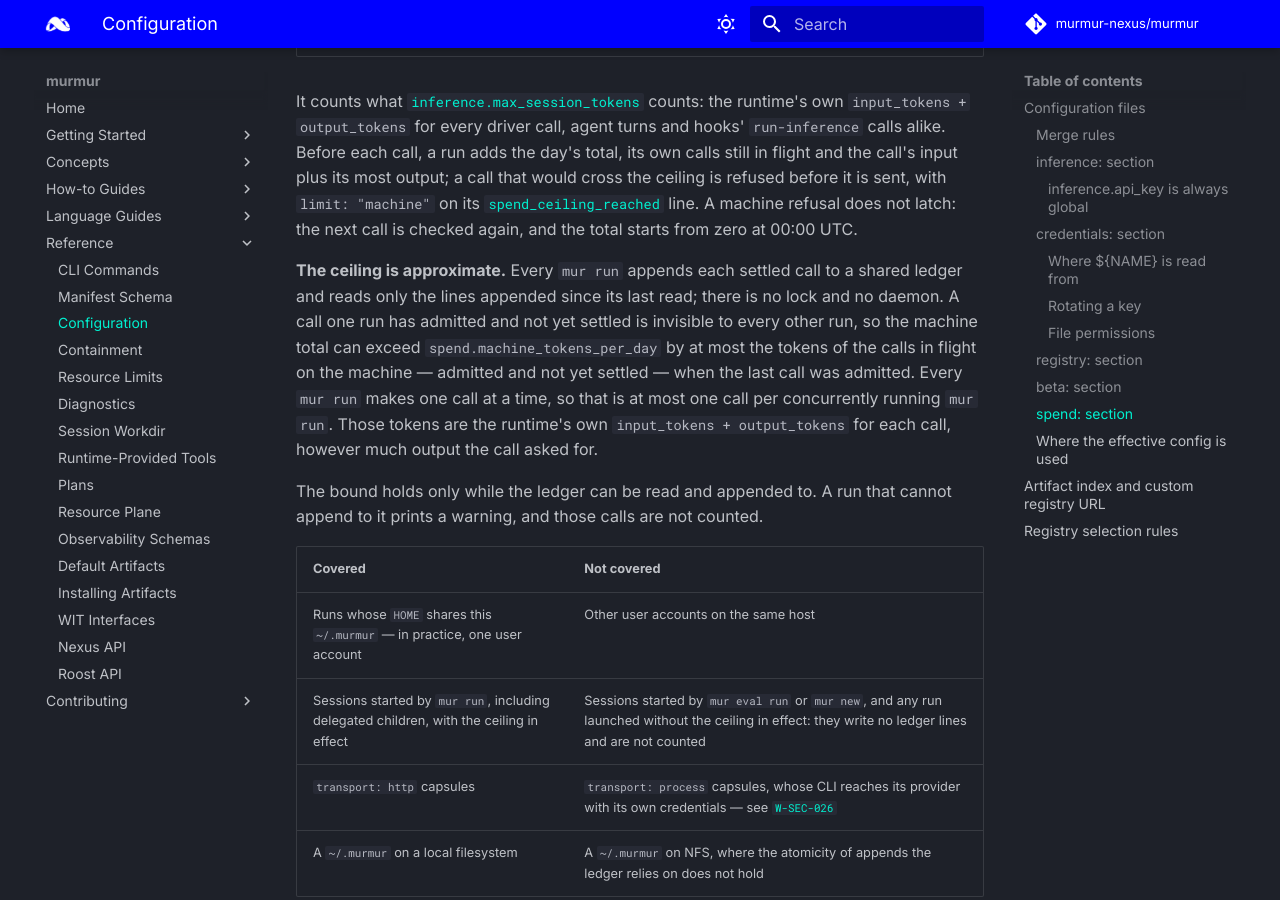
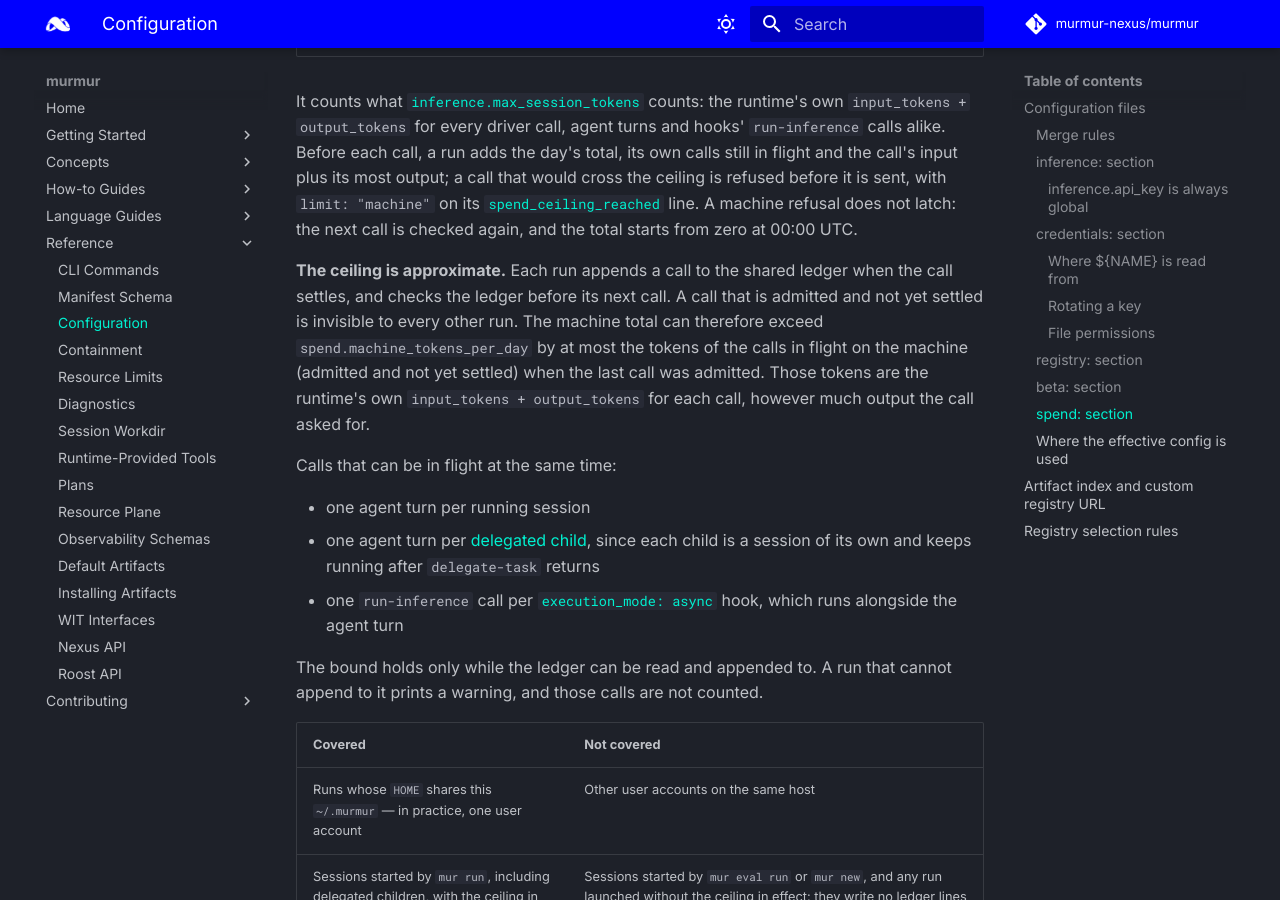
Before and after one commit to murmur-nexus/murmur, an MkDocs documentation site: the page built from docs/content/reference/config.md, in a window 1280 px wide and 900 px high, scrolled down 5860 px. Built offline with MkDocs 1.6.1 and Material for MkDocs 9.7.7, drawn with Linux system fonts in a browser that asks for light colours; comment, search, counter and statistics services are not loaded.

Commit message:
checkpoint(#0a6f9142): Entering test stage
Signed-off-by: ewdegraaff <ewdegraaff@users.noreply.github.com>

```diff
--- a/docs/content/reference/config.md
+++ b/docs/content/reference/config.md
@@ -210,13 +210,20 @@ before it is sent, with `limit: "machine"` on its
 [`spend_ceiling_reached`](observability-schemas.md#spend-ceiling-reached) line. A machine refusal
 does not latch: the next call is checked again, and the total starts from zero at 00:00 UTC.
 
-**The ceiling is approximate.** Every `mur run` appends each settled call to a shared ledger and
-reads only the lines appended since its last read; there is no lock and no daemon. A call one run
-has admitted and not yet settled is invisible to every other run, so the machine total can exceed
-`spend.machine_tokens_per_day` by at most the tokens of the calls in flight on the machine —
-admitted and not yet settled — when the last call was admitted. Every `mur run` makes one call at a
-time, so that is at most one call per concurrently running `mur run`. Those tokens are the
-runtime's own `input_tokens + output_tokens` for each call, however much output the call asked for.
+**The ceiling is approximate.** Each run appends a call to the shared ledger when the call settles,
+and checks the ledger before its next call. A call that is admitted and not yet settled is
+invisible to every other run. The machine total can therefore exceed
+`spend.machine_tokens_per_day` by at most the tokens of the calls in flight on the machine
+(admitted and not yet settled) when the last call was admitted. Those tokens are the runtime's own
+`input_tokens + output_tokens` for each call, however much output the call asked for.
+
+Calls that can be in flight at the same time:
+
+- one agent turn per running session
+- one agent turn per [delegated child](roost-api.md#the-delegation-tool), since each child is a
+  session of its own and keeps running after `delegate-task` returns
+- one `run-inference` call per [`execution_mode: async`](manifest.md#hook-contract-fields) hook,
+  which runs alongside the agent turn
 
 The bound holds only while the ledger can be read and appended to. A run that cannot append to it
 prints a warning, and those calls are not counted.
```
